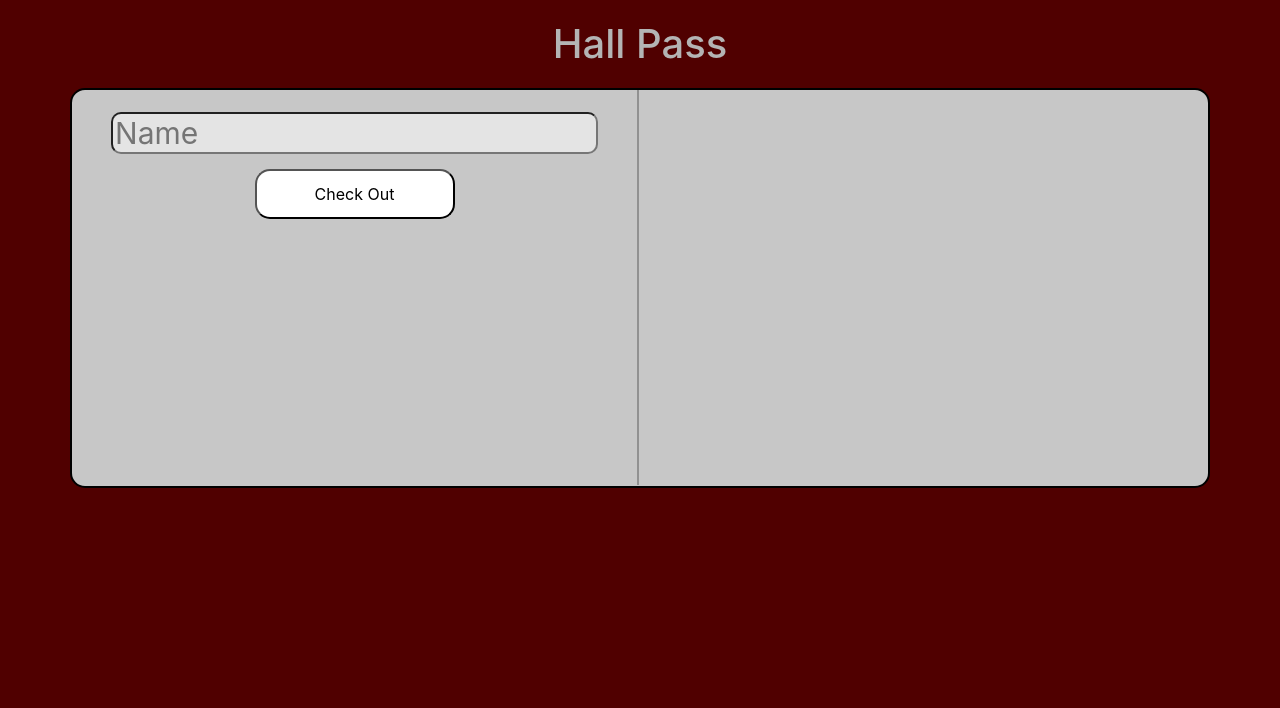
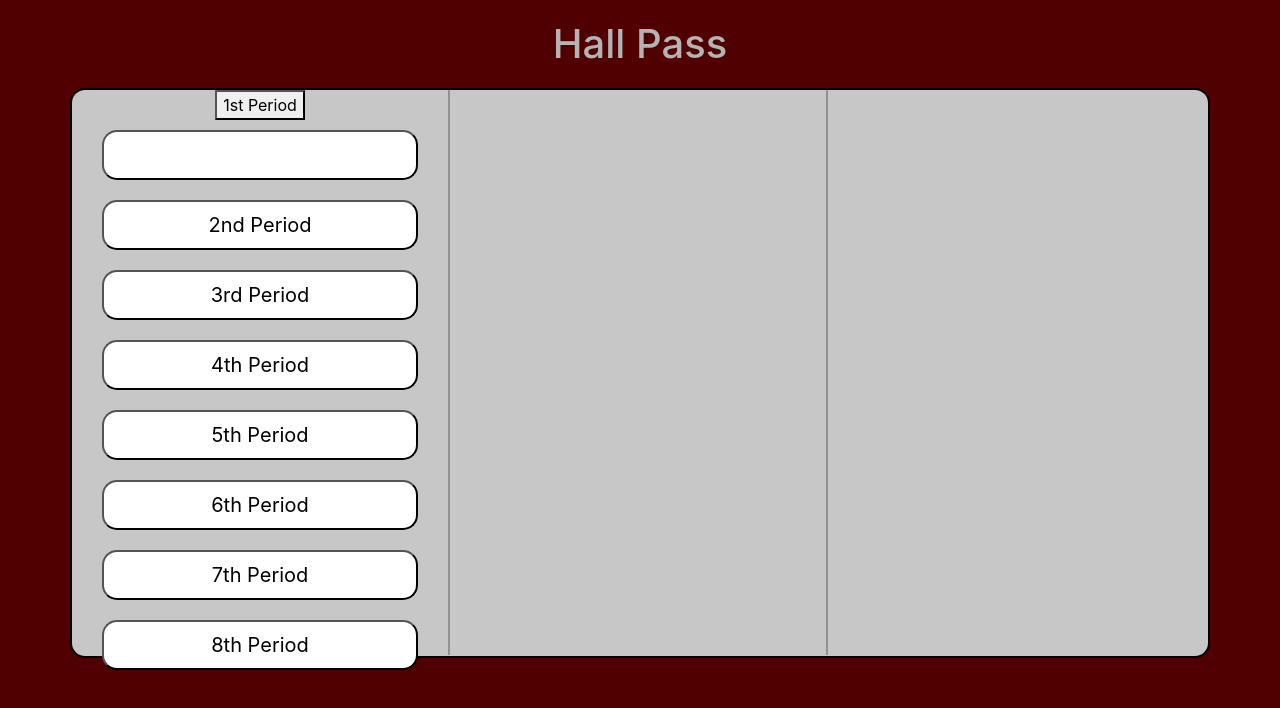
Before and after one commit to WildcatCyberSquad/HallPass, a React (Create React App) app in the folder hallpass/: page / in a window 1280 px wide. Shown: the top 708 px of the page. Built offline with nearby package versions, Linux system fonts and the light colour scheme.

Commit message:
Convert back to three column layout

```diff
--- /dev/null
+++ b/hallpass/src/modules/Buttons.js
@@ -0,0 +1,4 @@
+function Button(props) {
+  return <button>{props.text}</button>;
+}
+export default Button;
--- a/hallpass/src/modules/Card.css
+++ b/hallpass/src/modules/Card.css
@@ -1,5 +1,5 @@
 .background {
-  height: 400px;
+  height: 570px;
   border-radius: 15px;
   background-color: rgb(199, 199, 199);
   border-color: rgb(0, 0, 0);
@@ -9,7 +9,7 @@
 .borderRight {
   border-right-color: rgb(145, 145, 145);
   border-right-width: 2px;
-  height: 395px;
+  height: 565px;
   border-right-style: solid;
 }
 .checkIn {
@@ -33,9 +33,11 @@ input {
 }
 .checkOut {
   margin-top: 15px;
-  width: 200px;
+  margin: 10px;
+  width: 90%;
   height: 50px;
   border-radius: 15px;
+  font-size: 20px;
   background-color: white;
 }
 .checkOut:hover {
--- a/hallpass/src/modules/Card.js
+++ b/hallpass/src/modules/Card.js
@@ -1,3 +1,4 @@
+import Button from "./Buttons";
 import "./Card.css";
 function readForm() {
   var name = document.getElementById("nameData").value;
@@ -14,16 +15,18 @@ function Card() {
     <div class="container text-center background">
       <div class="row">
         <div class="col borderRight">
-          <form onSubmit={readForm}>
-            <input type="text" id="nameData" placeholder="Name"></input>
-          </form>
-
-          <button onClick={readForm} class="checkOut">
-            Check Out
-          </button>
+          <Button text="1st Period"></Button>
+          <button class="checkOut"></button>
+          <button class="checkOut">2nd Period</button>
+          <button class="checkOut">3rd Period</button>
+          <button class="checkOut">4th Period</button>
+          <button class="checkOut">5th Period</button>
+          <button class="checkOut">6th Period</button>
+          <button class="checkOut">7th Period</button>
+          <button class="checkOut">8th Period</button>
         </div>
-        {/* <div class="col borderRight" id="Name"> */}
-        <button class="col checkIn" id="Name" onClick={checkIn}></button>
+        <div class="col borderRight"></div>
+        <button class="col  checkIn" id="Name" onClick={checkIn}></button>
       </div>
     </div>
   );
```
Also changed, not shown: 1 other file (tests, documents, lock files or other folders).
